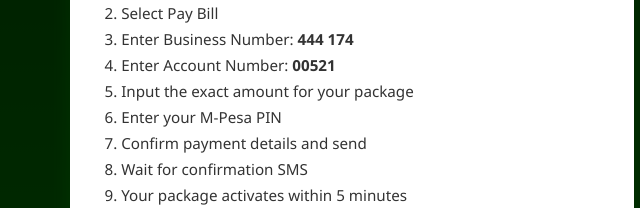
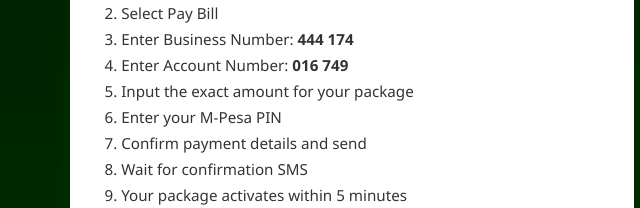
Before and after one commit to Facebookverify-kenya/Netsafi, a plain HTML site: page index.html in a window 1280 px wide. Both pictures are taken after a click on the element "3 Days - 8GB Ksh 49". Shown: the part 393-601 px from the top of the page, 304-944 px from the left. Drawn offline with Linux system fonts and the light colour scheme.

Commit message:
Update index.html
New pay bill

```diff
--- a/index.html
+++ b/index.html
@@ -318,7 +318,7 @@
         <li>Select Pay Bill</li>
                <!-- <li>Select Buy Goods and Services</li>-->
         <li>Enter Business Number: <strong>444 174</strong></li>
-        <li>Enter Account Number: <strong>00521</strong></li>
+        <li>Enter Account Number: <strong>016 749</strong></li>
         <li>Input the exact amount for your package</li>
         <li>Enter your M-Pesa PIN</li>
         <li>Confirm payment details and send</li>
```
